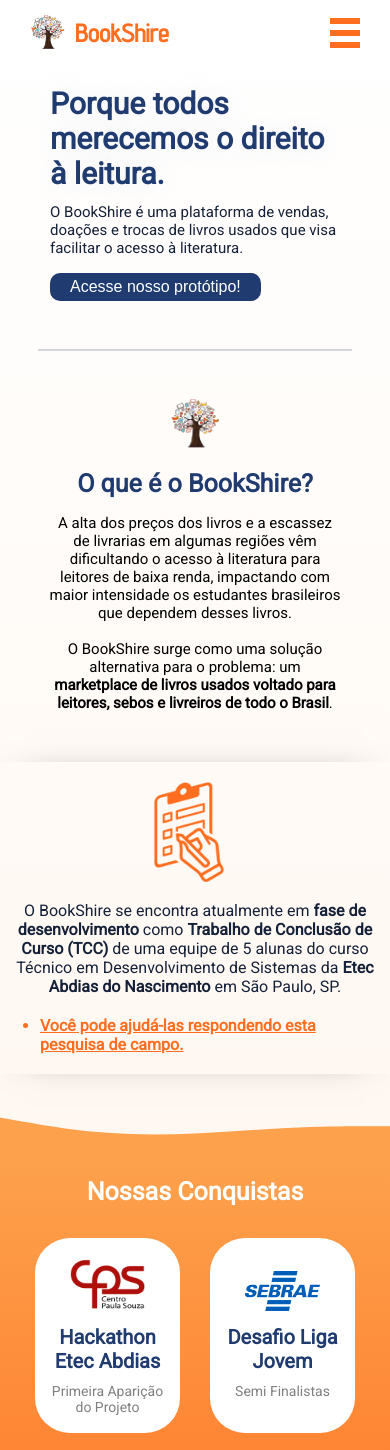
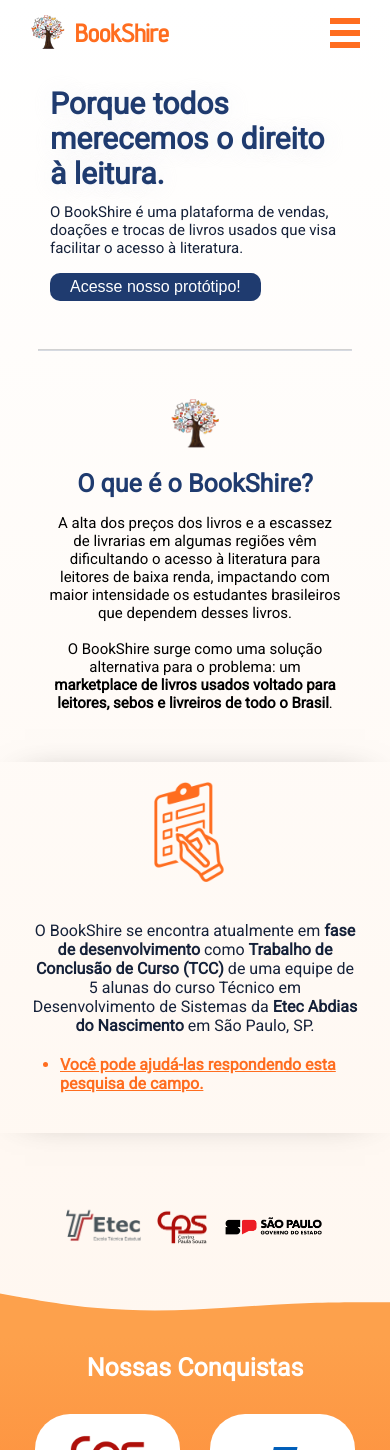
Before and after one commit to RayssaBuarque/BookShire-Website, an Angular app: page / in a window 390 px wide. Shown: the top 1450 px of the page. Built offline with nearby package versions, Linux system fonts and the light colour scheme.

Commit message:
research icons update

```diff
--- a/src/app/pages/home/card-info-pesquisa/card-info-pesquisa.component-responsive.css
+++ b/src/app/pages/home/card-info-pesquisa/card-info-pesquisa.component-responsive.css
@@ -1,43 +1,3 @@
-.pesquisa__icon > img{
-    height:200px;
-    width: 200px;
-    margin-right: 20px;
-}
-
-.pesquisa__text > p{
-    text-align: left;
-    font-size: 18px;
-    color:#152139;
-    margin-bottom: 20px;
-}
-
-.pesquisa__text > a:hover{
-    background-color: #FDA14C;
-}
-
-.pesquisa__text > ul{
-    margin-top: 20px;
-    margin-left: 30px;
-    color: #FF6D1F;
-    cursor:pointer;
-}
-
-.pesquisa__text > ul:hover{
-    color: #FDA14C;
-}
-
-.pesquisa__text > ul > li > a{
-    font-size: 23px;
-    font-weight: bold;
-    text-decoration: underline;
-    color:#FF6D1F;
-}
-
-.pesquisa__text > ul > li > a:hover{
-    color:#FDA14C;
-}
-
-
 @media screen and (min-width:1400px) {
     .sobre__pesquisa-card{
         width: 65%;
@@ -57,6 +17,7 @@
         font-size: 25px;
     }
 }
+
 @media screen and (max-width:1125px){
     .sobre__pesquisa-card{
         width: 80%;
@@ -78,6 +39,7 @@
         font-size: 20px;
     }
 }
+
 @media screen and (max-width:800px){
     .sobre__pesquisa-card{
         flex-direction: column;
@@ -100,6 +62,17 @@
     .pesquisa__text > ul > li > a{
         font-size: 18px;
     }
+
+    .sobre__escola-citados{
+        margin-top: 50px;
+        width: 375px;
+    }
+
+    #etec{ width: 100px; }
+
+    #cps{ width: 75px; }
+
+    #sp{ width: 125px; }
 }
 
 @media screen and (max-width:500px){
@@ -113,10 +86,21 @@
     }
 
     .pesquisa__text{
-        padding: 0 10px;
+        padding: 20px 30px;
     }
 
     .pesquisa__text > ul > li > a{
         font-size: 16px;
     }
+
+    .sobre__escola-citados{
+        margin-top: 70px;
+        width: 275px;
+    }
+
+    #etec{ width: 75px; }
+
+    #cps{ width: 50px; }
+
+    #sp{ width: 100px; }
 }
--- a/src/app/pages/home/card-info-pesquisa/card-info-pesquisa.component.css
+++ b/src/app/pages/home/card-info-pesquisa/card-info-pesquisa.component.css
@@ -52,3 +52,27 @@
 .pesquisa__text > ul > li > a:hover{
     color:#FDA14C;
 }
+
+
+.sobre__escola-citados{
+    margin: auto;
+    margin-top: 100px;
+    width: 425px;
+
+    display: flex;
+    flex-direction: row;
+    align-items: center;
+    justify-content: space-around;
+}
+
+#etec{
+    width: 125px;
+}
+
+#cps{
+    width: 100px;
+}
+
+#sp{
+    width: 150px;
+}
--- a/src/app/pages/home/card-info-pesquisa/card-info-pesquisa.component.html
+++ b/src/app/pages/home/card-info-pesquisa/card-info-pesquisa.component.html
@@ -1,3 +1,5 @@
+<div class="container__sobre">
+
     <div class="sobre__pesquisa-card">
         <div class="pesquisa__icon">
             <img src="../../../assets/icons/icon_Pesquisa.png" alt="Desenho de um caderno de anotações laranja.">
@@ -13,3 +15,11 @@
             </ul>
         </div>
     </div>
+
+    <div class="sobre__escola-citados">
+        <img id='etec' src="../../../../assets/pages/conquistas/empresas/etec_escola_tecnica_estadual.png" alt="Logo da Escola Técnica Estadual (ETEC)">
+        <img id='cps' src="../../../../assets/pages/conquistas/empresas/centro_paula_souza.png" alt="Logo do Centro Paula Souza (CPS)">
+        <img id='sp' src="../../../../assets/pages/conquistas/empresas/governo_de_SP.png" alt="Logo do Governo de São Paulo">
+    </div>
+
+</div>
--- a/src/app/pages/home/home.component.css
+++ b/src/app/pages/home/home.component.css
@@ -43,7 +43,7 @@
 }
 
 .galeria__title > h1{
-    margin-top: 4rem;
+    margin-top: 3rem;
     font-size: 45px;
     color: white;
 }
```
Also changed, not shown: src/assets/pages/home/waves/0st.png (added), src/assets/pages/home/waves/a.svg (added). Lines whose indentation alone changed are shown as unchanged.
